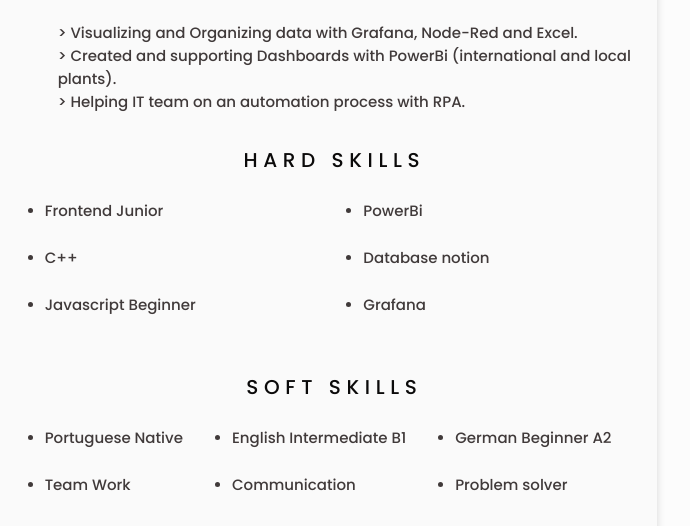
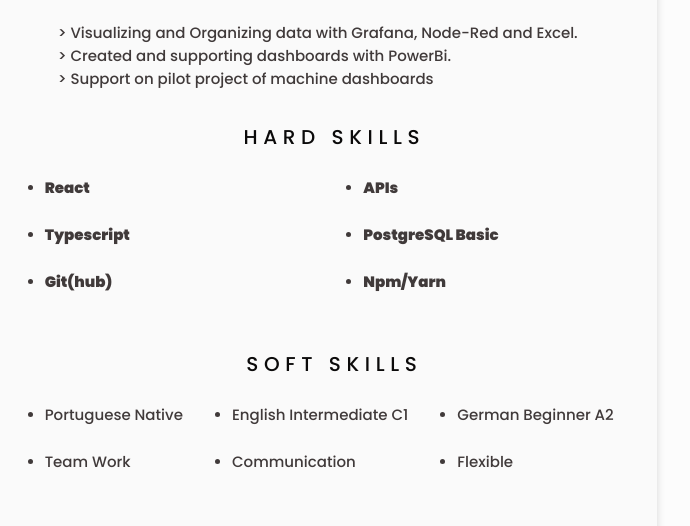
Before and after one commit to Padilha1/CV, a website: page index.html in a window 1280 px wide. Shown: the part 183-709 px from the top of the page, 467-1157 px from the left. Drawn offline with nearby package versions, Linux system fonts and the light colour scheme; a web font is replaced by a local one.

Commit message:
atualizado Curriculo

```diff
--- a/index.html
+++ b/index.html
@@ -4,6 +4,7 @@
     <meta charset="UTF-8">
     <meta http-equiv="X-UA-Compatible" content="IE=edge">
     <meta name="viewport" content="width=device-width, initial-scale=1.0">
+    <link rel="icon" type="image/x-icon" href="assets/img/logo.png">
     <!-- Box Icons -->
     <link rel="stylesheet"
   href="https://cdn.jsdelivr.net/npm/boxicons@latest/css/boxicons.min.css">
@@ -173,8 +174,8 @@
                                 <span class="experience-company">2021 - Currently | Continental <img src="./assets/img/logo.jpg" class="logo"> </span>
                                 <p class="experience-description">
                                     > Visualizing and Organizing data with Grafana, Node-Red and Excel. <br>
-                                    > Created and supporting Dashboards with PowerBi (international and local plants). <br>
-                                    > Helping IT team on an automation process with RPA.
+                                    > Created and supporting dashboards with PowerBi. <br>
+                                    > Support on pilot project of machine dashboards
                                 </p>
                             </div>
                         </div>
@@ -186,24 +187,24 @@
                     <div class="skills-content bd-grid">
                         <ul class="skills-data">
                             <li class="skills-name">
-                                <span class="skills-circle"></span>Frontend Junior
+                                <span class="skills-circle"></span><strong>React</strong>
                             </li>
                             <li class="skills-name">
-                                <span class="skills-circle"></span>C++
+                                <span class="skills-circle"></span><strong>Typescript</strong>
                             </li>
                             <li class="skills-name">
-                                <span class="skills-circle"></span>Javascript Beginner
+                                <span class="skills-circle"></span><strong>Git(hub)</strong>
                             </li>
                         </ul>
                         <ul class="skills-data">
                             <li class="skills-name">
-                                <span class="skills-circle"></span>PowerBi
+                                <span class="skills-circle"></span><strong>APIs</strong>
                             </li>
                             <li class="skills-name">
-                                <span class="skills-circle"></span>Database notion
+                                <span class="skills-circle"></span><strong>PostgreSQL Basic</strong>
                             </li>
                             <li class="skills-name">
-                                <span class="skills-circle"></span>Grafana
+                                <span class="skills-circle"></span><strong>Npm/Yarn</strong>
                             </li>
                         </ul>
                     </div>
@@ -218,7 +219,7 @@
                                 <span class="languages-circle"></span> Portuguese  Native
                             </li>
                             <li class="languages-name">
-                                <span class="languages-circle"></span> English  Intermediate B1
+                                <span class="languages-circle"></span> English  Intermediate C1
                             </li>
                             <li class="languages-name">
                                 <span class="languages-circle"></span> German  Beginner A2
@@ -230,7 +231,7 @@
                                 <span class="languages-circle"></span> Communication
                             </li>
                             <li class="languages-name">
-                                <span class="languages-circle"></span> Problem solver
+                                <span class="languages-circle"></span> Flexible
                             </li>
                         </ul>
                     </div>
@@ -273,7 +274,6 @@
                             <i class='bx bxl-steam interests-icon' ></i>
                             <span class="interests-name">Games</span>
                         </div>
-
                     </div>
                 </section>
             </div>
```
Also changed, not shown: assets/img/logo.png (added), 1 other file.
